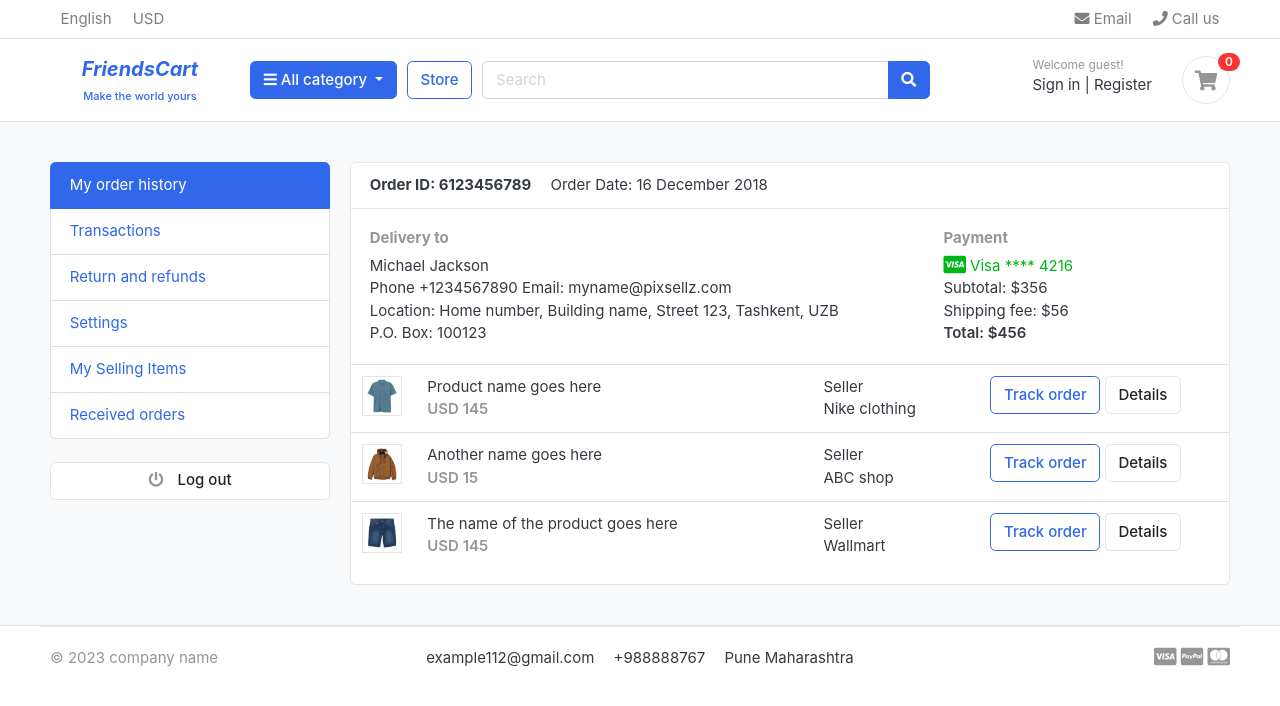
After one commit to nagesh882/FriendsCart-ecommerce-website, a Django app: page /accounts/dashbord/ in a window 1280 px wide. The commit adds this page. Shown: the top 706 px of the page. Run offline with Django 5.2, Linux system fonts and the light colour scheme; data comes from the database, SQL or seed files in the repository; both versions use the stored data as it was after the commit; some libraries are stand-ins or nearby versions; some web fonts are replaced.

Commit message:
I have added Dashbord in site

```diff
--- a/accounts/urls.py
+++ b/accounts/urls.py
@@ -5,6 +5,8 @@ urlpatterns = [
     path('register/', views.register, name="register"),
     path('login/', views.login, name="login"),
     path('logout/', views.logout, name="logout"),
+    path('dashbord/', views.dashbord, name="dashbord"),
+
     path('activate/<uidb64>/<token>/', views.activate, name="activate"),
 
 ]
--- a/accounts/views.py
+++ b/accounts/views.py
@@ -68,8 +68,9 @@ def login(request):
 
         if user is not None:
             auth.login(request, user)
-            # messages.success(request, "You are now loged in.")
-            return redirect('home')
+            messages.success(request, "You are now loged in.")
+            # return redirect('home')
+            return redirect('dashbord')
         else:
             messages.error(request, "Invalid login credentials")
             return redirect('login')
@@ -98,3 +99,8 @@ def activate(request, uidb64, token):
     else:
         messages.error(request, 'Invalid activated link')
         return redirect('register')
+
+
+def dashbord(request):
+    return render(request, 'accounts/dashbord.html')
+    # return HttpResponse("<h1 style='color:red;'>Dasbord Page</h1>")
--- /dev/null
+++ b/templates/accounts/dashbord.html
@@ -0,0 +1,104 @@
+{% extends 'base.html' %}
+
+{% load static %}
+
+{% block content %}
+
+
+<!-- ========================= SECTION CONTENT ========================= -->
+<section class="section-conten padding-y bg">
+{% include 'includes/alerts.html' %}
+    <div class="container">
+        <div class="row">
+        <aside class="col-md-3">
+            <!--   SIDEBAR   -->
+            <ul class="list-group">
+                <a class="list-group-item active" href="#"> My order history </a>
+                <a class="list-group-item" href="#"> Transactions </a>
+                <a class="list-group-item" href="#"> Return and refunds </a>
+                <a class="list-group-item" href="#">Settings </a>
+                <a class="list-group-item" href="#"> My Selling Items </a>
+                <a class="list-group-item" href="#"> Received orders </a>
+            </ul>
+            <br>
+            <a class="btn btn-light btn-block" href="{% url 'logout' %}"> <i class="fa fa-power-off"></i> <span class="text">Log out</span> </a>
+            <!--   SIDEBAR .//END   -->
+        </aside>
+        <main class="col-md-9">
+            <article class="card">
+            <header class="card-header">
+                <strong class="d-inline-block mr-3">Order ID: 6123456789</strong>
+                <span>Order Date: 16 December 2018</span>
+            </header>
+            <div class="card-body">
+                <div class="row">
+                    <div class="col-md-8">
+                        <h6 class="text-muted">Delivery to</h6>
+                        <p>Michael Jackson <br>
+                        Phone +1234567890 Email: myname@pixsellz.com <br>
+                        Location: Home number, Building name, Street 123,  Tashkent, UZB <br>
+                        P.O. Box: 100123
+                         </p>
+                    </div>
+                    <div class="col-md-4">
+                        <h6 class="text-muted">Payment</h6>
+                        <span class="text-success">
+                            <i class="fab fa-lg fa-cc-visa"></i>
+                            Visa  **** 4216
+                        </span>
+                        <p>Subtotal: $356 <br>
+                         Shipping fee:  $56 <br>
+                         <span class="b">Total:  $456 </span>
+                        </p>
+                    </div>
+                </div> <!-- row.// -->
+            </div> <!-- card-body .// -->
+            <div class="table-responsive">
+            <table class="table table-hover">
+                <tr>
+                    <td width="65">
+                        <img src="../images/items/1.jpg" class="img-xs border">
+                    </td>
+                    <td>
+                        <p class="title mb-0">Product name goes here </p>
+                        <var class="price text-muted">USD 145</var>
+                    </td>
+                    <td> Seller <br> Nike clothing </td>
+                    <td width="250"> <a href="#" class="btn btn-outline-primary">Track order</a> <a href="#" class="btn btn-light"> Details </a> </td>
+                </tr>
+                <tr>
+                    <td>
+                        <img src="../images/items/2.jpg" class="img-xs border">
+                    </td>
+                    <td>
+                        <p class="title mb-0">Another name goes here </p>
+                        <var class="price text-muted">USD 15</var>
+                    </td>
+                    <td> Seller <br> ABC shop </td>
+                    <td> <a href="#" class="btn btn-outline-primary">Track order</a> <a href="#" class="btn btn-light"> Details </a> </td>
+                </tr>
+                <tr>
+                    <td>
+                        <img src="../images/items/3.jpg" class="img-xs border">
+                    </td>
+                    <td>
+                        <p class="title mb-0">The name of the product  goes here </p>
+                        <var class="price text-muted">USD 145</var>
+                    </td>
+                    <td> Seller <br> Wallmart </td>
+                    <td> <a href="#" class="btn btn-outline-primary">Track order</a> <a href="#" class="btn btn-light"> Details </a> </td>
+                </tr>
+            </table>
+            </div> <!-- table-responsive .end// -->
+            </article> <!-- order-group.// -->
+        </main>
+    </div> <!-- row.// -->
+    </div>
+
+
+    </section>
+    <!-- ========================= SECTION CONTENT END// ========================= -->
+
+
+
+{% endblock %}
--- a/templates/accounts/login.html
+++ b/templates/accounts/login.html
@@ -24,10 +24,10 @@
           <form action="{% url 'login' %}" method="POST">
             {% csrf_token %}
               <div class="form-group">
-                 <input type="email" class="form-control" placeholder="Email Address" name='email'>
+                 <input type="email" class="form-control" placeholder="Enter Email Address" name='email'>
               </div> <!-- form-group// -->
               <div class="form-group">
-                <input type="password" class="form-control" placeholder="Password" name="password">
+                <input type="password" class="form-control" placeholder="Enter Valid Password" name="password">
               </div> <!-- form-group// -->
 
               <div class="form-group">
--- a/templates/base.html
+++ b/templates/base.html
@@ -7,7 +7,7 @@
 <meta http-equiv="cache-control" content="max-age=604800" />
 <meta name="viewport" content="width=device-width, initial-scale=1, shrink-to-fit=no">
 
-<title>GreatKart | One of the Biggest Online Shopping Platform</title>
+<title>FriendsCart | One of the Biggest Online Shopping Platform</title>
 
 <link href="{% static 'images/favicon.png' %}" rel="shortcut icon" type="image/x-icon">
 
--- a/templates/includes/navbar.html
+++ b/templates/includes/navbar.html
@@ -77,7 +77,7 @@
                         <div class="widget-header">
                             <span class="title text-muted">Welcome <span class="text-info bold">{{ user.first_name }}!</span></span>
                             <div>
-                                <a href="#">Dashbord</a> <span class="dark-transp"> | </span>
+                                <a href="{% url 'dashbord' %}">Dashbord</a> <span class="dark-transp"> | </span>
                                 <a href="{% url 'logout' %}"> Logout</a>
                             </div>
                         </div>
```
Also changed, not shown: db.sqlite3.
